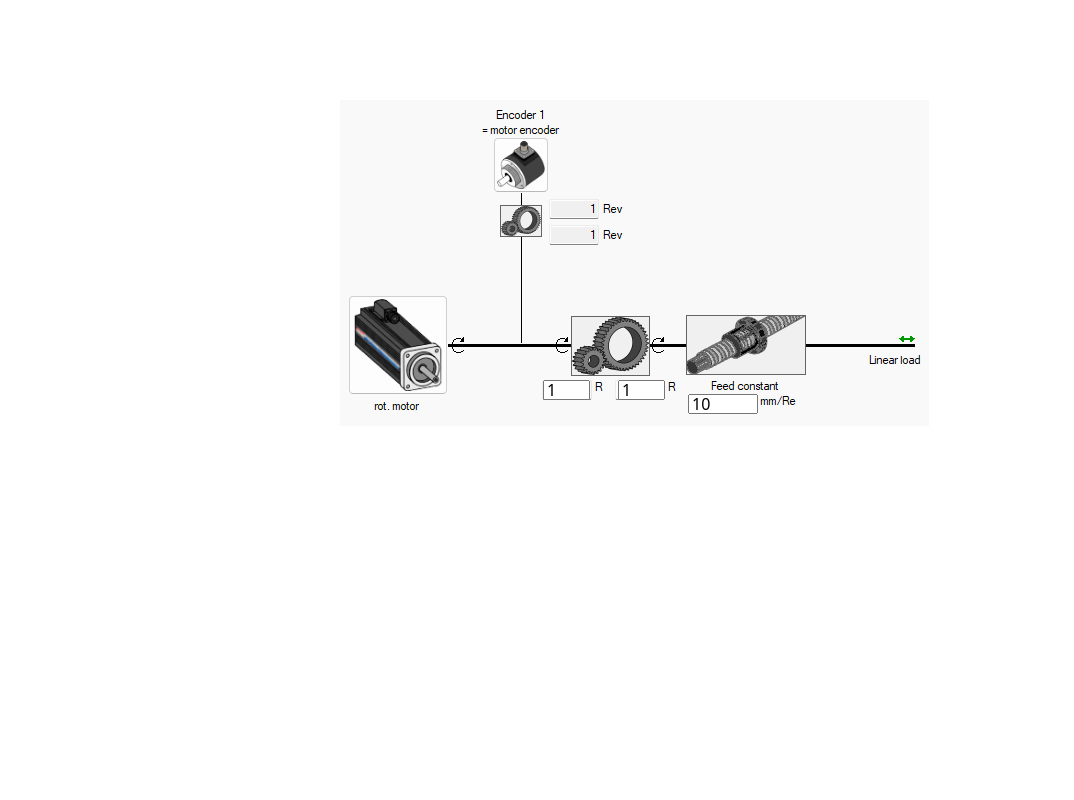
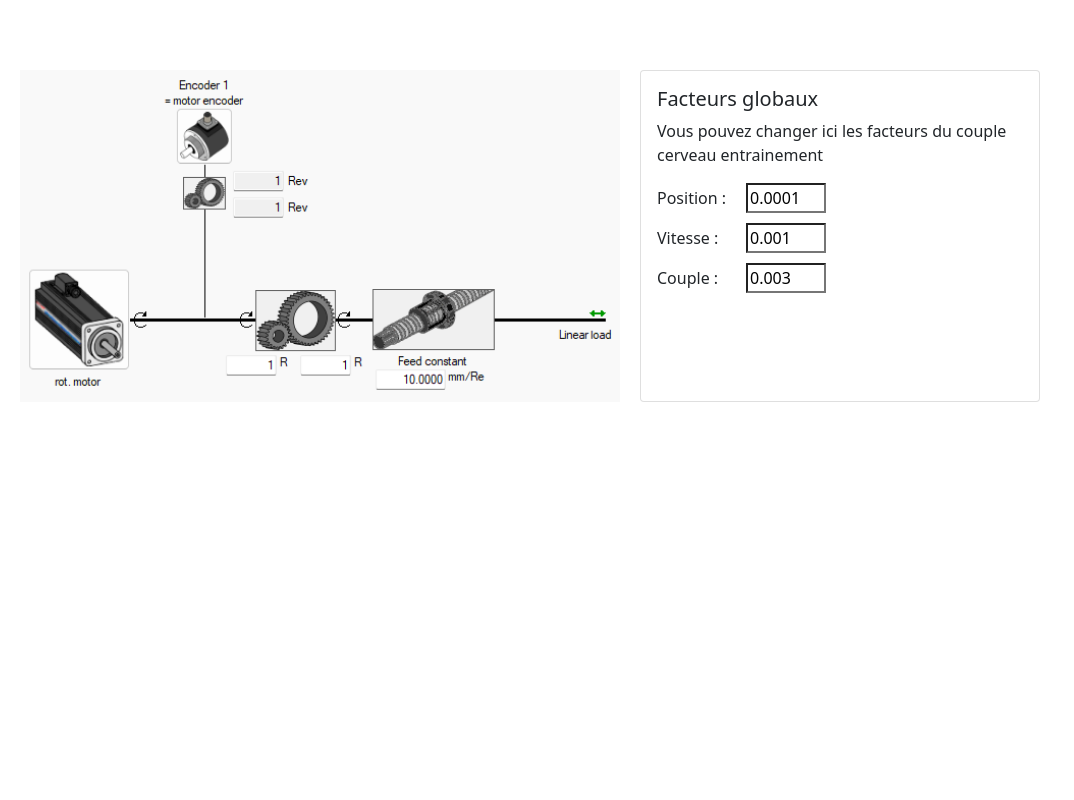
Before and after one commit to Felix-73/NewCTRLX-SDK-APP-SmartCheckSizing, a Flask app: page /smart-check-sizing/scalling in a window 1280 px wide. Shown: the part 62-862 px from the top of the page, without its empty margins (0-1074 px from the left). After the commit the page ends 464 px from the top, so only its background shows below. Run offline with Flask 3, Linux system fonts and the light colour scheme; some libraries are stand-ins or nearby versions.

Commit message:
ajout des facteur globaux

```diff
--- a/Flask/api/boschrexrothAPI.py
+++ b/Flask/api/boschrexrothAPI.py
@@ -7,7 +7,7 @@
 @dataclass
 class BoschrexrothAPIConfig:
     """Configuration pour l'API Boschrexroth"""
-    base_url: str = "https://192.168.1.1"
+    base_url: str = "https://localhost"
     username: str = "boschrexroth"
     password: str = "boschrexroth"
     verify_ssl: bool = False
--- a/Flask/app.py
+++ b/Flask/app.py
@@ -55,7 +55,7 @@
 
 # Initialisation de l'API Bosch
 config = BoschrexrothAPIConfig(
-    base_url="https://192.168.1.1",
+    base_url="https://localhost",
     username="boschrexroth",
     password="boschrexroth"
 )
--- a/Flask/static/css/scalling.css
+++ b/Flask/static/css/scalling.css
@@ -1,49 +1,52 @@
-.container-scalling {
-    position: relative;
-    width: 600px;
-    height: 600px;
-    margin: auto;
+.page-container {
+    display: flex;
+    gap: 20px;
+    padding: 20px;
+    margin-top: 50px;
 }
 
-.wrapper {
-    min-height: 100vh;
-    display: flex;
-    align-items: center;
-    justify-content: center;
+.image-container {
+    width: 600px;
+}
+
+.image-container img {
+    width: 100%;
+    height: auto;
+}
+
+.card {
+    flex: 0 1 400px;
+}
+
+@media screen and (max-width: 1200px) {
+    .page-container {
+        flex-direction: column;
+        align-items: center;
+    }
+
+    .image-container {
+        width: 100%;
+        max-width: 600px;
+    }
+
+    .card {
+        width: 100%;
+        max-width: 600px;
+    }
 }
 
 
-.text-block1 {
-    position: absolute;
-    bottom: 300px;
-    right: 350px;
-    width: 47px;
-    height: 20px;
-}
-.text-block2 {
-    position: absolute;
-    bottom: 300px;
-    right: 275px;
-    width: 47px;
-    height: 20px;
-}
-.text-block3 {
-    position: absolute;
-    bottom: 286px;
-    right: 182px;
-    width: 70px;
-    height: 20px;
+.input-group {
+    display: flex;
+    align-items: center;
+    margin-bottom: 10px;
 }
 
-/* Media queries pour la responsivité */
-@media screen and (max-width: 800px) {
-    .container-scalling {
-        transform: translate(-50%, -50%) scale(0.8);
-    }
+.input-group label {
+    min-width: 80px;
+    margin-right: 10px;
 }
 
-@media screen and (max-width: 640px) {
-    .container-scalling {
-        transform: translate(-50%, -50%) scale(0.6);
-    }
+.input-group input {
+    width: 80px;
 }
--- a/Flask/static/js/accueil/scalling.js
+++ b/Flask/static/js/accueil/scalling.js
@@ -1,4 +1,3 @@
-// Exécution immédiate pour initialiser les valeurs
 (function initializeValues() {
     const defaultValues = {
         'rInput': '1',
@@ -9,7 +8,6 @@
         'globalTorqueFactor': '0.003'
     };
 
-    // Initialiser les valeurs dans le localStorage si elles n'existent pas
     Object.entries(defaultValues).forEach(([key, value]) => {
         if (!localStorage.getItem(key)) {
             localStorage.setItem(key, value);
@@ -17,14 +15,19 @@
     });
 })();
 
-// Gestion des inputs une fois le DOM chargé
+
 document.addEventListener('DOMContentLoaded', function() {
-    ['rInput', 'rOutput', 'FeedConstant'].forEach(id => {
-        const input = document.getElementById(id);
+    const globalFactors = ['globalPositionFactor', 'globalSpeedFactor', 'globalTorqueFactor'];
+
+    globalFactors.forEach(factorId => {
+        const input = document.getElementById(factorId);
         if (input) {
-            input.value = localStorage.getItem(id);
+            input.value = localStorage.getItem(factorId);
+
             input.addEventListener('input', function() {
-                localStorage.setItem(id, this.value);
+                const formattedValue = parseFloat(this.value).toFixed(4);
+                localStorage.setItem(factorId, formattedValue);
+                this.value = formattedValue;
             });
         }
     });
--- a/Flask/templates/presentation.html
+++ b/Flask/templates/presentation.html
@@ -31,6 +31,9 @@
             <div class="swiper-slide">
                 <img src="{{ url_for('static', filename='image/Diapositive8.PNG') }}">
             </div>
+            <div class="swiper-slide">
+                <img src="{{ url_for('static', filename='image/Diapositive9.PNG') }}">
+            </div>
         </div>
         <!-- Add Navigation -->
         <div class="swiper-button-next"></div>
--- a/Flask/templates/scalling.html
+++ b/Flask/templates/scalling.html
@@ -3,13 +3,30 @@
 {% block content %}
 <link rel="stylesheet" href="{{ url_for('static', filename='css/scalling.css') }}">
 
-<div class="wrapper">
-    <div class="container-scalling">
-        <div class="image">
-            <img src="{{ url_for('static', filename='image/scalling.png') }}" alt="Scaling">
-            <input type="number" class="text-block1" id="rInput" value="1">
-            <input type="number" class="text-block2" id="rOutput" value="1">
-            <input type="number" class="text-block3" id="FeedConstant" value="10">
+<div class="page-container">
+    <div class="image-container">
+        <img src="{{ url_for('static', filename='image/scalling.png') }}" alt="Scaling">
+    </div>
+
+    <div class="card">
+        <div class="card-body">
+            <h5 class="card-title">Facteurs globaux</h5>
+            <p class="card-text">Vous pouvez changer ici les facteurs du couple cerveau entrainement</p>
+
+            <div class="input-group">
+                <label for="globalPositionFactor">Position :</label>
+                <input type="number" id="globalPositionFactor">
+            </div>
+
+            <div class="input-group">
+                <label for="globalSpeedFactor">Vitesse :</label>
+                <input type="number" id="globalSpeedFactor" >
+            </div>
+
+            <div class="input-group">
+                <label for="globalTorqueFactor">Couple :</label>
+                <input type="number" id="globalTorqueFactor">
+            </div>
         </div>
     </div>
 </div>
--- a/snapcraft.yaml
+++ b/snapcraft.yaml
@@ -15,7 +15,7 @@
     command: bin/runserver.wrapper
     environment:
       PYTHONPATH: $SNAP/lib/python3/site-packages:$SNAP/usr/lib/python3/dist-packages
-      BOSCH_API_URL: "https://192.168.1.1"
+      BOSCH_API_URL: "https://localhost"
       BOSCH_API_USERNAME: "boschrexroth"
       BOSCH_API_PASSWORD: "boschrexroth"
     plugs:
```
Also changed, not shown: Flask/static/image/Diapositive6.PNG, Flask/static/image/Diapositive9.PNG (added).
